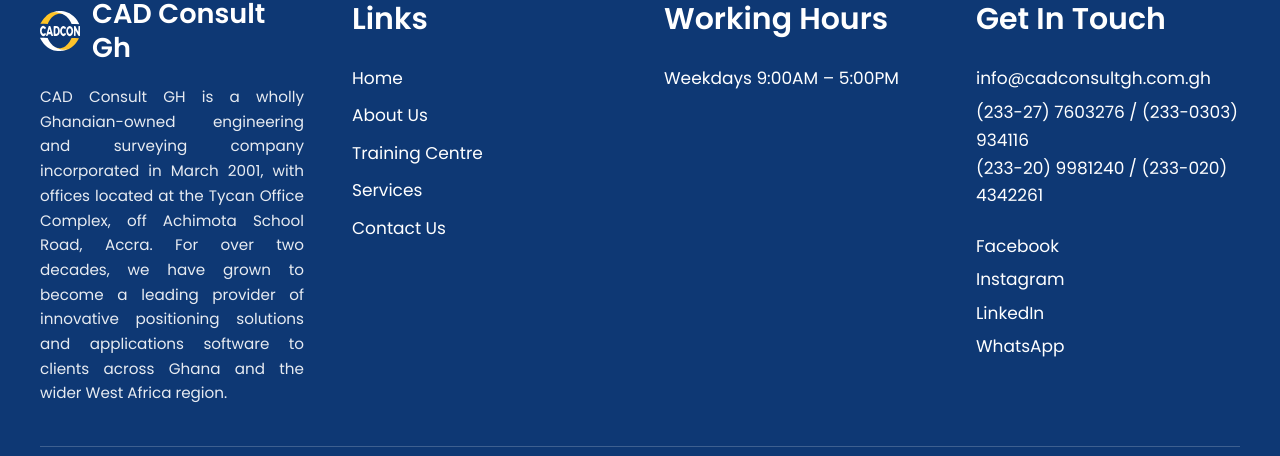
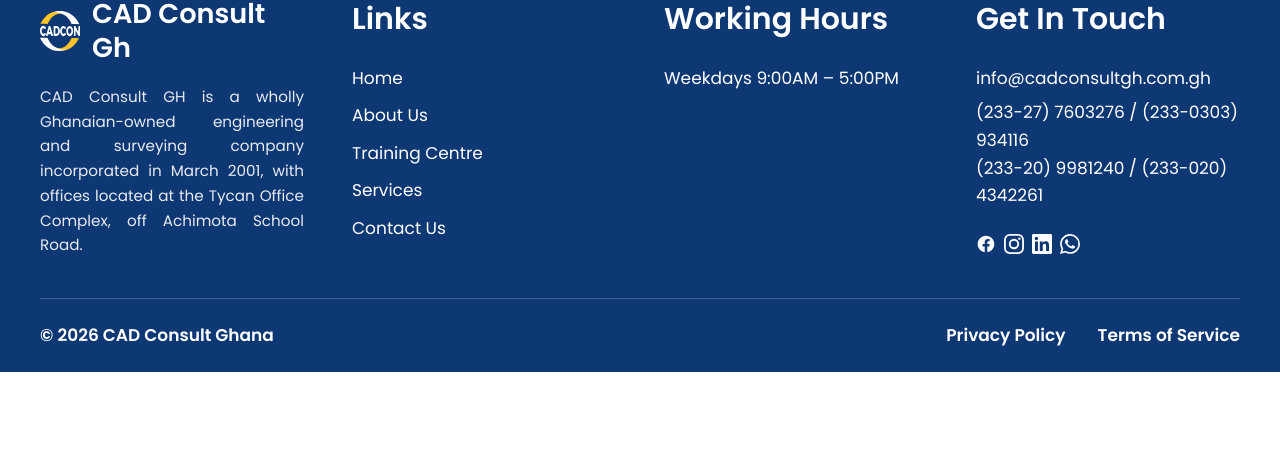
Before and after one commit to frankmawuli/CAD-consult, a Next.js app: page / in a window 1280 px wide. Shown: the part 4654-5110 px from the top of the page. After the commit the page ends 5026 px from the top, so only its background shows below. Built offline with nearby package versions, Linux system fonts and the light colour scheme.

Commit message:
feat: enhance footer with social media icons and update layout

```diff
--- a/components/footer.tsx
+++ b/components/footer.tsx
@@ -1,10 +1,38 @@
 import Image from "next/image"
 const footerLinks = ["Home", "About Us", "Training Centre", "Services", "Contact Us"]
 const socials = [
-  { label: "Facebook", href: "#" },
-  { label: "Instagram", href: "#" },
-  { label: "LinkedIn", href: "#" },
-  { label: "WhatsApp", href: "#" },
+  {
+    href: "#",
+    icon: (
+      <svg xmlns="http://www.w3.org/2000/svg" viewBox="0 0 24 24" fill="currentColor" className="w-5 h-5">
+        <path d="M22 12c0-5.522-4.477-10-10-10S2 6.478 2 12c0 4.991 3.657 9.128 8.438 9.878v-6.987H7.898V12h2.54V9.797c0-2.506 1.492-3.89 3.777-3.89 1.094 0 2.238.195 2.238.195v2.46h-1.26c-1.243 0-1.63.771-1.63 1.562V12h2.773l-.443 2.89h-2.33v6.988C18.343 21.128 22 16.991 22 12z"/>
+      </svg>
+    ),
+  },
+  {
+    href:"#",
+    icon: (
+      <svg xmlns="http://www.w3.org/2000/svg" viewBox="0 0 24 24" fill="currentColor" className="w-5 h-5">
+        <path d="M12 2.163c3.204 0 3.584.012 4.85.07 1.366.062 2.633.334 3.608 1.308.975.975 1.246 2.242 1.308 3.608.058 1.266.07 1.646.07 4.85s-.012 3.584-.07 4.85c-.062 1.366-.334 2.633-1.308 3.608-.975.975-2.242 1.246-3.608 1.308-1.266.058-1.646.07-4.85.07s-3.584-.012-4.85-.07c-1.366-.062-2.633-.334-3.608-1.308-.975-.975-1.246-2.242-1.308-3.608C2.175 15.584 2.163 15.204 2.163 12s.012-3.584.07-4.85c.062-1.366.334-2.633 1.308-3.608C4.516 2.497 5.783 2.225 7.15 2.163 8.416 2.105 8.796 2.163 12 2.163zm0-2.163C8.741 0 8.332.014 7.052.072 5.197.157 3.355.673 2.014 2.014.673 3.355.157 5.197.072 7.052.014 8.332 0 8.741 0 12c0 3.259.014 3.668.072 4.948.085 1.855.601 3.697 1.942 5.038 1.341 1.341 3.183 1.857 5.038 1.942C8.332 23.986 8.741 24 12 24s3.668-.014 4.948-.072c1.855-.085 3.697-.601 5.038-1.942 1.341-1.341 1.857-3.183 1.942-5.038.058-1.28.072-1.689.072-4.948 0-3.259-.014-3.668-.072-4.948-.085-1.855-.601-3.697-1.942-5.038C20.645.673 18.803.157 16.948.072 15.668.014 15.259 0 12 0zm0 5.838a6.162 6.162 0 1 0 0 12.324 6.162 6.162 0 0 0 0-12.324zm0 10.162a4 4 0 1 1 0-8 4 4 0 0 1 0 8zm6.406-11.845a1.44 1.44 0 1 0 0 2.881 1.44 1.44 0 0 0 0-2.881z"/>
+      </svg>
+    ),
+  },
+  {
+    href: "#",
+    icon: (
+      <svg xmlns="http://www.w3.org/2000/svg" viewBox="0 0 24 24" fill="currentColor" className="w-5 h-5">
+        <path d="M20.447 20.452h-3.554v-5.569c0-1.328-.027-3.037-1.852-3.037-1.853 0-2.136 1.445-2.136 2.939v5.667H9.351V9h3.414v1.561h.046c.477-.9 1.637-1.85 3.37-1.85 3.601 0 4.267 2.37 4.267 5.455v6.286zM5.337 7.433a2.062 2.062 0 0 1-2.063-2.065 2.064 2.064 0 1 1 2.063 2.065zm1.782 13.019H3.555V9h3.564v11.452zM22.225 0H1.771C.792 0 0 .774 0 1.729v20.542C0 23.227.792 24 1.771 24h20.451C23.2 24 24 23.227 24 22.271V1.729C24 .774 23.2 0 22.222 0h.003z"/>
+      </svg>
+    ),
+  },
+  {
+    href: "#",
+    icon: (
+      <svg xmlns="http://www.w3.org/2000/svg" viewBox="0 0 24 24" fill="currentColor" className="w-5 h-5">
+        <path d="M17.472 14.382c-.297-.149-1.758-.867-2.03-.967-.273-.099-.471-.148-.67.15-.197.297-.767.966-.94 1.164-.173.199-.347.223-.644.075-.297-.15-1.255-.463-2.39-1.475-.883-.788-1.48-1.761-1.653-2.059-.173-.297-.018-.458.13-.606.134-.133.298-.347.446-.52.149-.174.198-.298.298-.497.099-.198.05-.371-.025-.52-.075-.149-.669-1.612-.916-2.207-.242-.579-.487-.5-.669-.51a12.8 12.8 0 0 0-.57-.01c-.198 0-.52.074-.792.372-.272.297-1.04 1.016-1.04 2.479 0 1.462 1.065 2.875 1.213 3.074.149.198 2.096 3.2 5.077 4.487.709.306 1.262.489 1.694.625.712.227 1.36.195 1.871.118.571-.085 1.758-.719 2.006-1.413.248-.694.248-1.289.173-1.413-.074-.124-.272-.198-.57-.347m-5.421 7.403h-.004a9.87 9.87 0 0 1-5.031-1.378l-.361-.214-3.741.982.998-3.648-.235-.374a9.86 9.86 0 0 1-1.51-5.26c.001-5.45 4.436-9.884 9.888-9.884 2.64 0 5.122 1.03 6.988 2.898a9.825 9.825 0 0 1 2.893 6.994c-.003 5.45-4.437 9.884-9.885 9.884m8.413-18.297A11.815 11.815 0 0 0 12.05 0C5.495 0 .16 5.335.157 11.892c0 2.096.547 4.142 1.588 5.945L.057 24l6.305-1.654a11.882 11.882 0 0 0 5.683 1.448h.005c6.554 0 11.89-5.335 11.893-11.893a11.821 11.821 0 0 0-3.48-8.413z"/>
+      </svg>
+    ),
+  },
 ]
 
 export function Footer() {
@@ -19,10 +47,7 @@
           </div>
           <p className="text-[0.95rem] leading-relaxed text-justify text-white/90">
             CAD Consult GH is a wholly Ghanaian-owned engineering and surveying company incorporated
-            in March 2001, with offices located at the Tycan Office Complex, off Achimota School Road,
-            Accra. For over two decades, we have grown to become a leading provider of innovative
-            positioning solutions and applications software to clients across Ghana and the wider
-            West Africa region.
+            in March 2001, with offices located at the Tycan Office Complex, off Achimota School Road.
           </p>
         </div>
 
@@ -55,11 +80,11 @@
             <br />
             (233-20) 9981240 / (233-020) 4342261
           </p>
-          <ul className="space-y-2 text-[1.0625rem]">
+          <ul className="flex flex-row gap-2 text-[1.0625rem]">
             {socials.map((s) => (
-              <li key={s.label}>
-                <a href={s.href} className="hover:text-[#ffc425] transition-colors">
-                  {s.label}
+              <li>
+                <a href={s.href} className="flex items-center gap-2 hover:text-[#ffc425] transition-colors">
+                  {s.icon}
                 </a>
               </li>
             ))}
```
